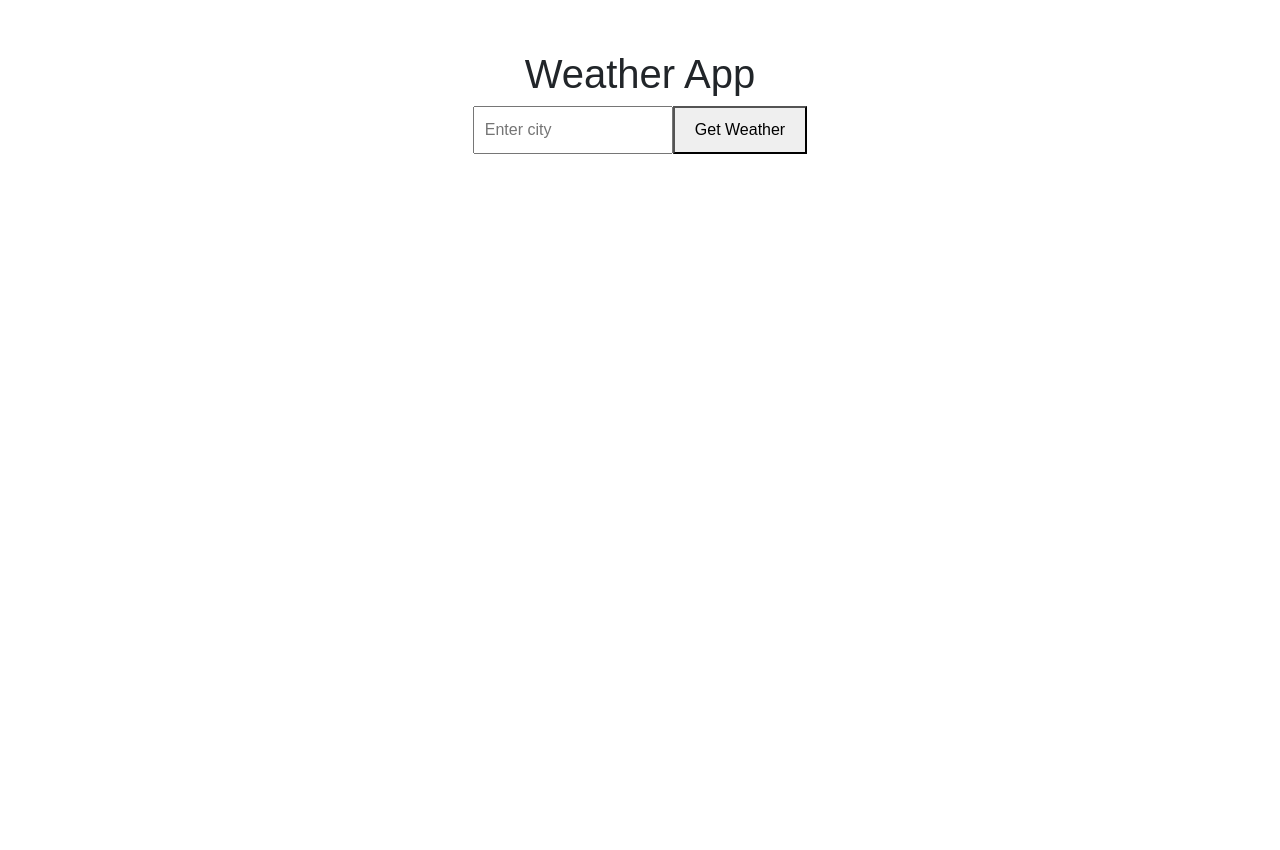
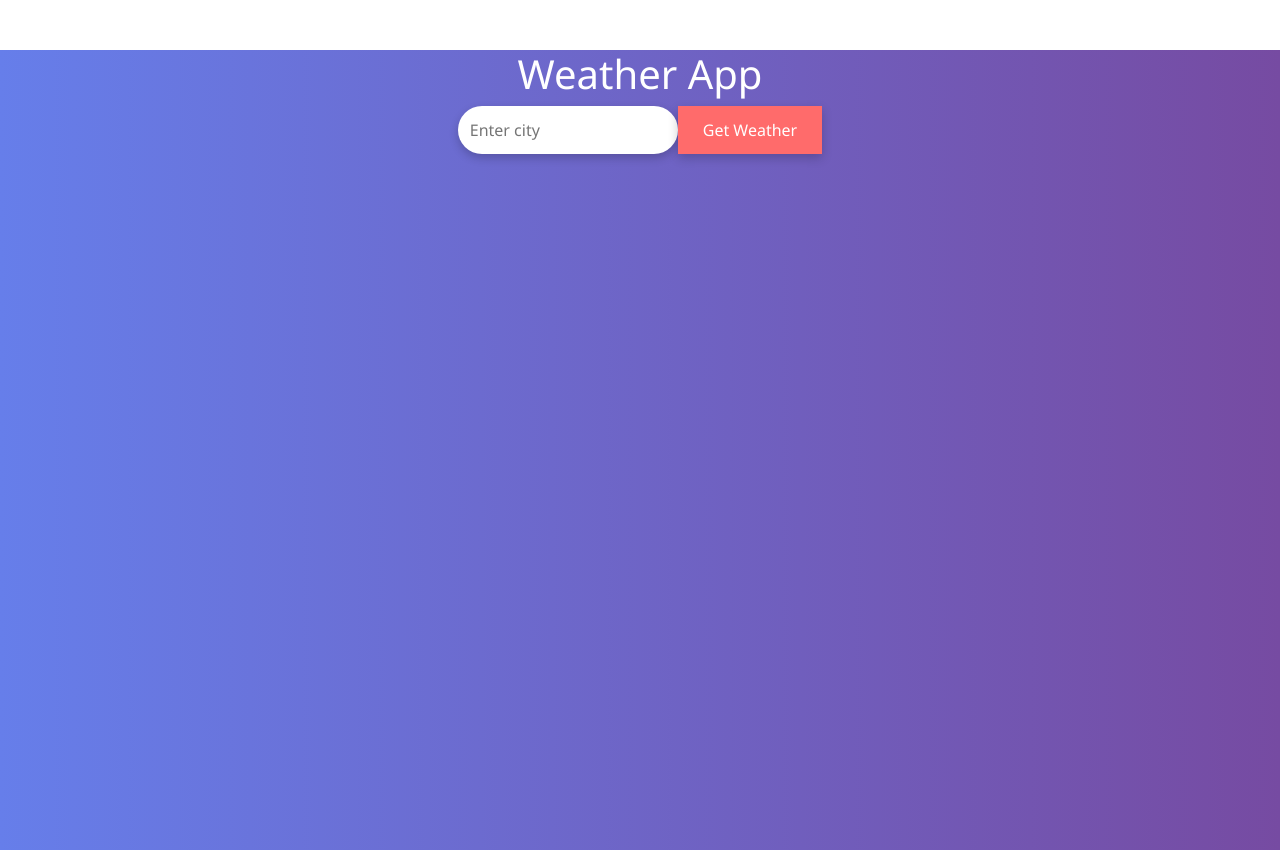
Before and after one commit to Abhiramsankranthi/weatherapp, a React (Create React App) app in the folder weather-app/: page / in a window 1280 px wide. Before the commit the page ends 800 px from the top, so only its background shows below. Built offline with nearby package versions, Linux system fonts and the light colour scheme.

Commit message:
Update App.css

```diff
--- a/weather-app/src/App.css
+++ b/weather-app/src/App.css
@@ -1,24 +1,61 @@
 .App {
   text-align: center;
-  font-family: Arial, sans-serif;
+  font-family: 'Segoe UI', Tahoma, Geneva, Verdana, sans-serif;
   margin-top: 50px;
+  background: linear-gradient(to right, #667eea, #764ba2);
+  min-height: 100vh;
+  color: #fff;
 }
 
 input {
-  padding: 10px;
-  width: 200px;
+  padding: 12px;
+  width: 220px;
   margin-right: 10px;
+  border: none;
+  border-radius: 25px;
+  outline: none;
+  font-size: 16px;
+  box-shadow: 0 4px 10px rgba(0, 0, 0, 0.2);
 }
 
 button {
-  padding: 10px 20px;
+  padding: 12px 25px;
+  border: none;
+  border-radius: 25px;
+  background: #ff6b6b;
+  color: white;
+  font-size: 16px;
+  cursor: pointer;
+  transition: background 0.3s, transform 0.2s;
+  box-shadow: 0 4px 10px rgba(0, 0, 0, 0.2);
+}
+
+button:hover {
+  background: #ff4757;
+  transform: translateY(-2px);
 }
 
 .weather-info {
-  margin-top: 20px;
+  margin-top: 30px;
+  background: rgba(255, 255, 255, 0.15);
+  padding: 20px;
+  border-radius: 20px;
+  display: inline-block;
+  box-shadow: 0 8px 20px rgba(0, 0, 0, 0.3);
+}
+
+.weather-info h2 {
+  margin-bottom: 10px;
+  font-size: 28px;
+}
+
+.weather-info p {
+  font-size: 18px;
+  margin: 5px 0;
 }
 
 img {
-  width: 100px;
-  height: 100px;
+  width: 120px;
+  height: 120px;
+  margin-top: 10px;
 }
```
